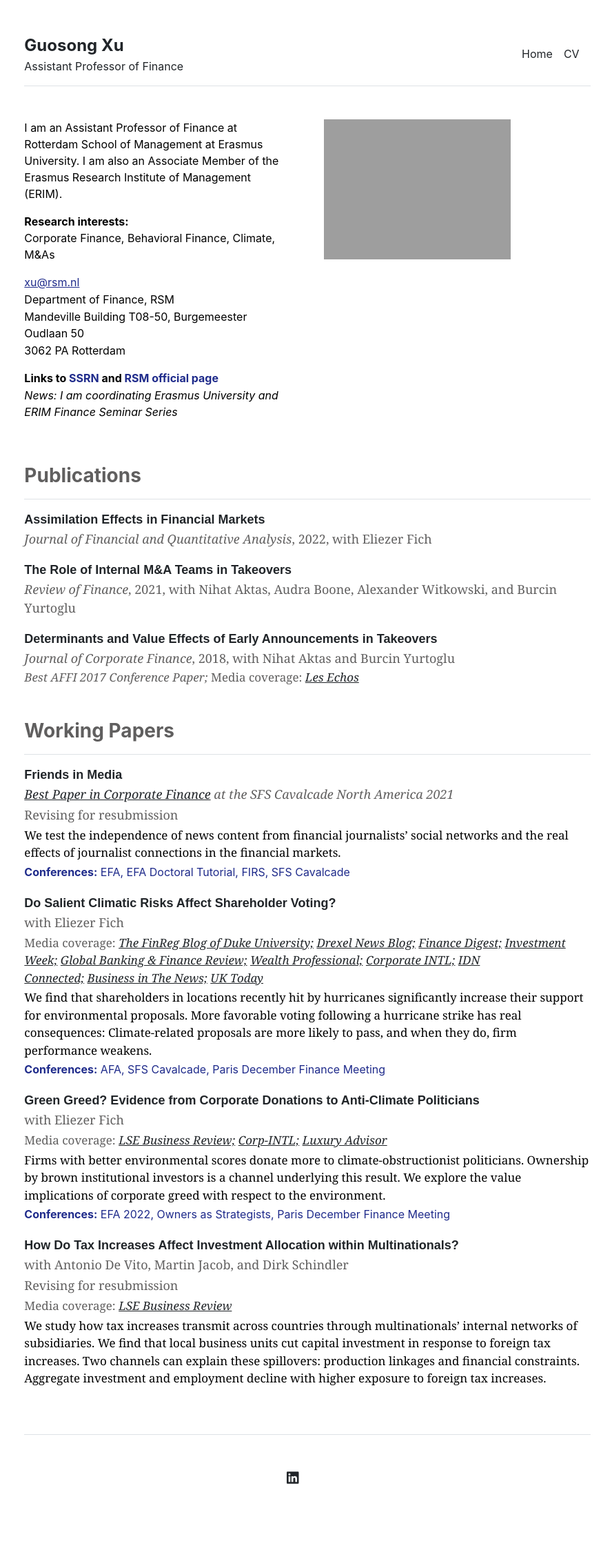
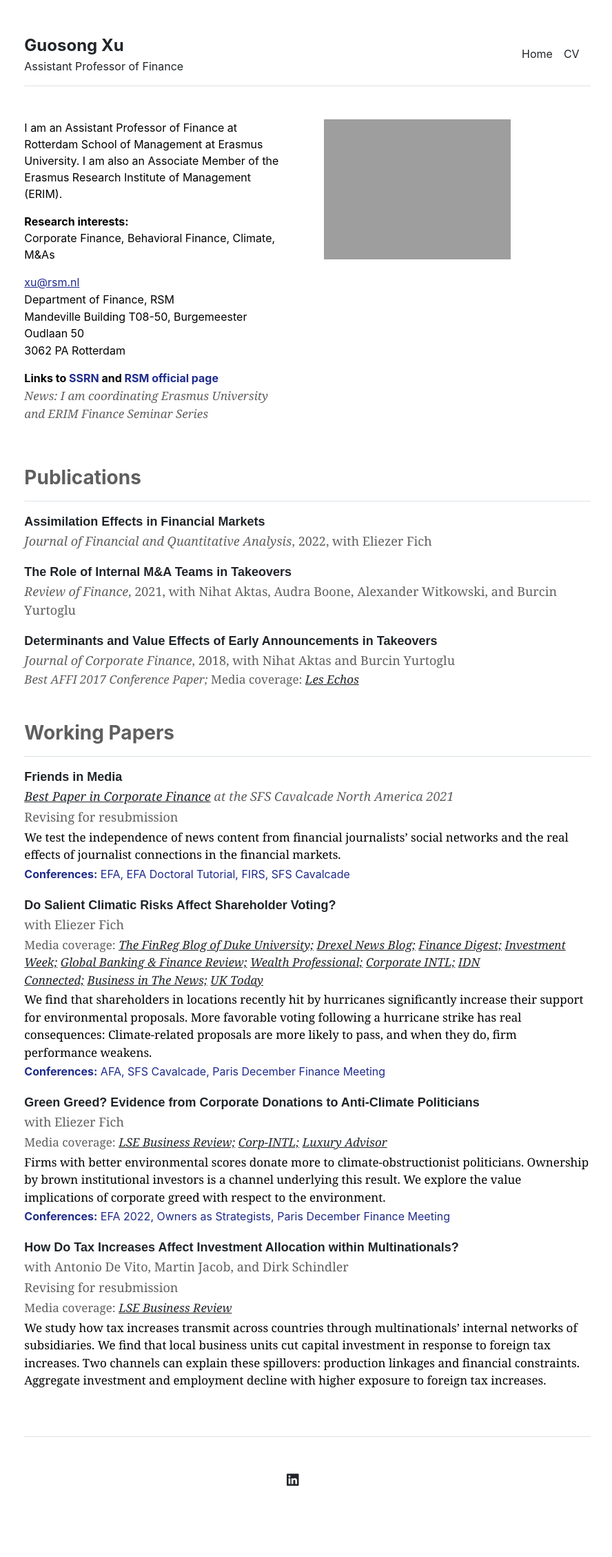
Before and after one commit to guosongxu/guosongxu.github.io, a Jekyll site: the page built from index.md, in a window 1280 px wide. Shown: the whole page at 69% size, without its empty margins (194-1082 px from the left). Built offline with Jekyll 4.4.1, drawn with Linux system fonts in a browser that asks for light colours.

Commit message:
Update index.md

```diff
--- a/index.md
+++ b/index.md
@@ -15,4 +15,4 @@ Corporate Finance, Behavioral Finance, Climate, M&As<p>
 
 <p style="margin-bottom:1px"><strong> Links to <a href="https://papers.ssrn.com/sol3/cf_dev/AbsByAuth.cfm?per_id=2291312" target="_blank" rel="noreferrer noopener" aria-label=" (opens in a new tab)" style="text-decoration:none;color:#1F2B8B">SSRN</a> and <a rel="noreferrer noopener" href="https://www.rsm.nl/people/guosong-xu/" target="_blank" style="text-decoration:none;color:#1F2B8B">RSM official page</a></strong></p>
 
-<p><em>News: I am coordinating Erasmus University and ERIM Finance Seminar Series</em></p>
+<p style="font-family:georgia;font-size:17px;color:#605F5F"><em>News: I am coordinating Erasmus University and ERIM Finance Seminar Series</em></p>
```
